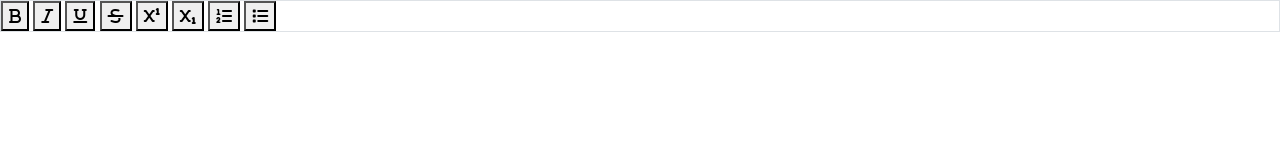
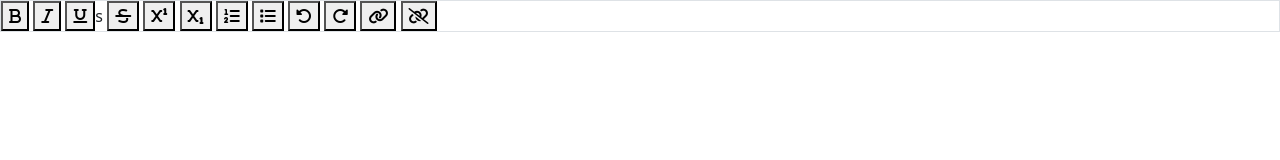
Before and after one commit to zahrabola/Text-editor, a plain HTML site: page index.html in a window 1280 px wide. Drawn offline with nearby package versions, Linux system fonts and the light colour scheme.

Commit message:
Update index.html

```diff
--- a/index.html
+++ b/index.html
@@ -15,6 +15,8 @@
   href="https://fonts.googleapis.com/css2?family=Poppins&display=swap"
   rel="stylesheet"
 />
+<!---------https://codingartistweb.com/2022/04/rich-text-editor-with-javascript/
+https://www.youtube.com/watch?v=la-0HOaNL10&list=PLNCevxogE3fgy0pAzVccadWKaQp9iHspz&index=4&t=16s -->
 <body>
     <div class="contaiiner border">
         <div class="options">
@@ -29,7 +31,7 @@
                <!---format of text-->
                <button id="underlinetext" class="opt-btn format">
                 <i class="fa-solid fa-underline"></i>
-            </button>
+            </button>s
                <!---format of text-->
                <button id="crossthroughtext" class="opt-btn format">
                 <i class="fa-solid fa-strikethrough"></i>
@@ -50,6 +52,26 @@
               <button id="unorderedlist" class="opt-btn format">
                 <i class="fa-solid fa-list"></i>
             </button>
+               <!--undo for header-->
+               <button id="undotext" class="opt-btn format">
+                <i class="fa-solid fa-rotate-left"></i>
+            </button>
+             <!--redo for header-->
+             <button id="redotext" class="opt-btn format">
+                <i class="fa-solid fa-rotate-right"></i>
+            </button>
+             <!--link for header-->
+             <button id="linktext" class="adv-opt-btn format">
+                <i class="fa fa-link"></i>
+            </button>
+             <!--link for header-->
+             <button id="unlinktext" class="opt-btn format">
+                <i class="fa fa-unlink"></i>
+            </button>
+
+              <!-- Alignment -->
+
+
 
         </div>
     </div>
```
